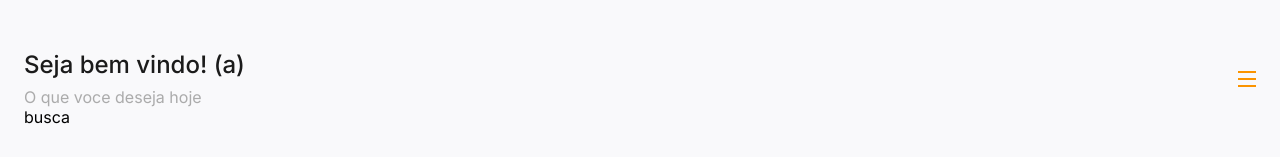
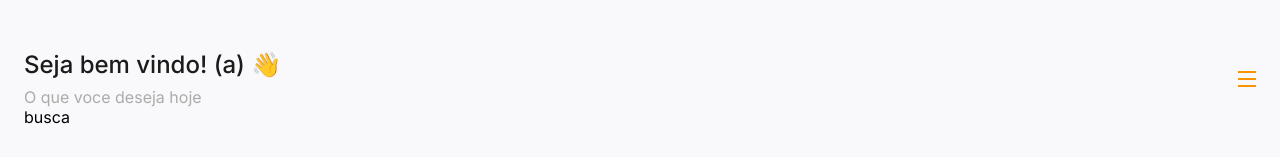
Before and after one commit to THIAGOMORGADO/saas-delivery, a Next.js app: page /1 in a window 1280 px wide. Shown: the top 160 px of the page. Built offline with nearby package versions, Linux system fonts and the light colour scheme.

Commit message:
feat: campo input e funciionalidades

```diff
--- a/pages/[tenant]/index.tsx
+++ b/pages/[tenant]/index.tsx
@@ -6,7 +6,7 @@ const Home = () => {
       <header className={styles.header}>
         <div className={styles.headerTop}>
           <div className={styles.headerTopLeft}>
-              <div className={styles.headerLeftTitle}>Seja bem vindo! (a)</div>
+              <div className={styles.headerLeftTitle}>Seja bem vindo! (a) 👋</div>
               <div className={styles.headerLeftSubtitle}>O que voce deseja hoje</div>
           </div>
           <div className={styles.headerTopright}>
```
